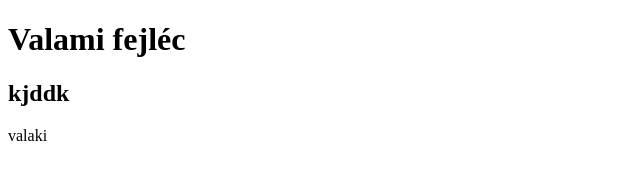
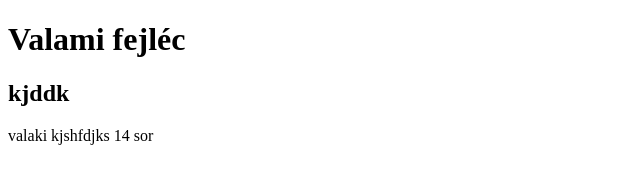
Before and after one commit to szantogaborcserhati/cserhatielso, a plain HTML site: page index.html in a window 1280 px wide. Shown: the whole page, without its empty margins (0-640 px from the left). Drawn offline with Linux system fonts and the light colour scheme.

Commit message:
Update index.html

```diff
--- a/index.html
+++ b/index.html
@@ -10,5 +10,7 @@
     <h1>Valami fejléc</h1>
     <h2>kjddk</h2>
     valaki
+
+    kjshfdjks 14 sor
 </body>
 </html>
```
